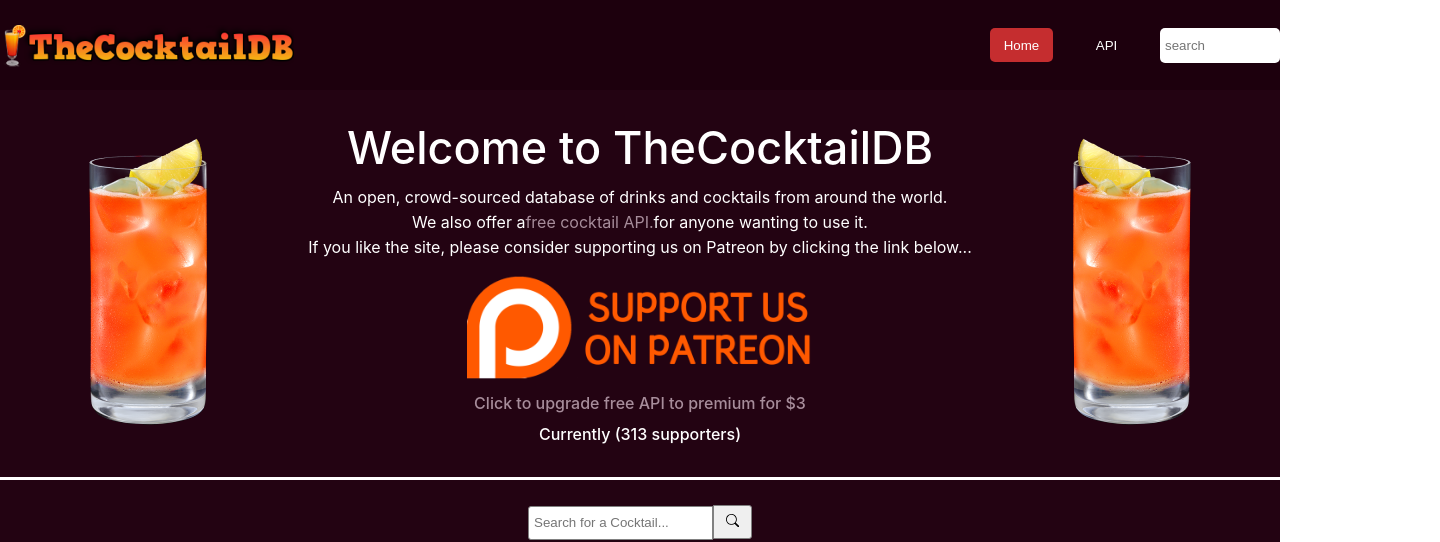
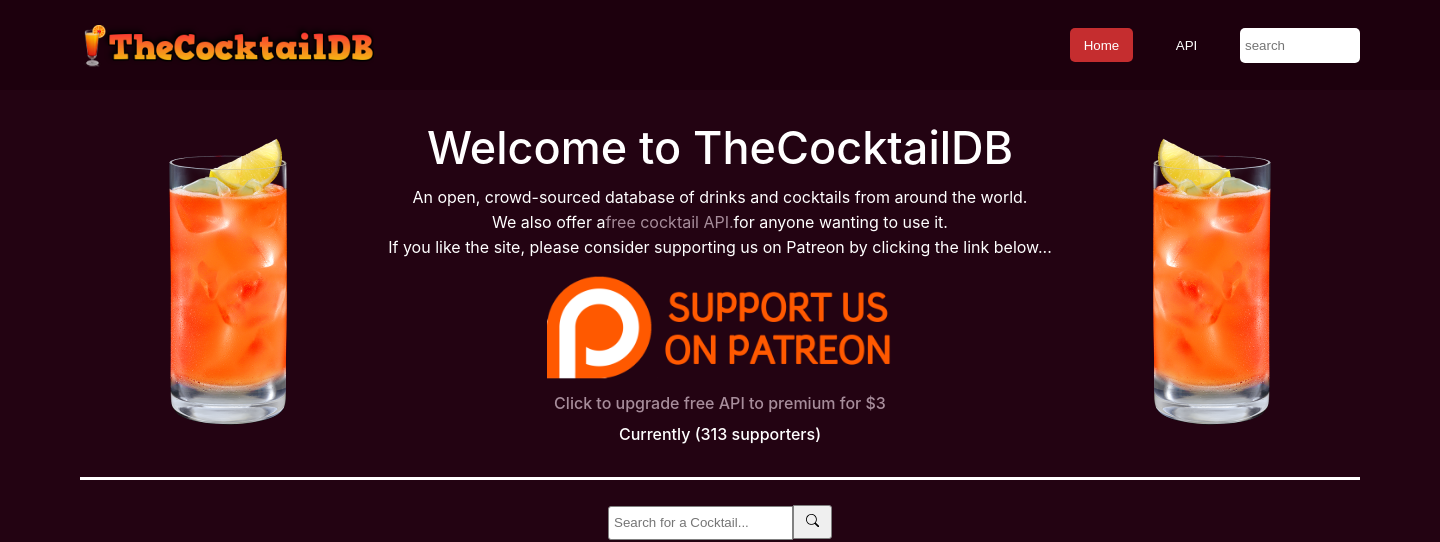
Before and after one commit to Tolobek00/theCoctaildb, a React (Create React App) app: page / in a window 1280 px wide. Shown: the top 542 px of the page, 1440 px wide, since content can reach past the window. Built offline with nearby package versions, Linux system fonts and the light colour scheme; no server answers.

Commit message:
add adaptive

```diff
--- a/src/App.css
+++ b/src/App.css
@@ -45,7 +45,7 @@
 
 .Wrapper {
   background: #230312;
-  /* width: 1440px; */
+  width: 1440px;
   margin: 0 auto;
 }
 .container {
--- a/src/App.js
+++ b/src/App.js
@@ -1,9 +1,10 @@
 import { Route, Routes } from "react-router-dom";
-import "./App.css";
 import Layout from "./Components/Layout/Layout";
 import HomePages from "./Pages/HomePages";
 import Popular from "./Components/PopularDrinks/Popular";
 import Category from "./Components/Category/Category";
+import "./App.css";
+import "./App.scss";
 
 function App() {
   return (
--- /dev/null
+++ b/src/App.scss
@@ -0,0 +1,13 @@
+@import "./Styles/mixin";
+
+.Wrapper {
+    @include respond-to-large {
+        max-width: 1026px;
+    }
+    @include respond-to-medium {
+        max-width: 769px;
+    }
+    @include respond-to-small {
+        max-width: 426px;
+    }
+}
```
